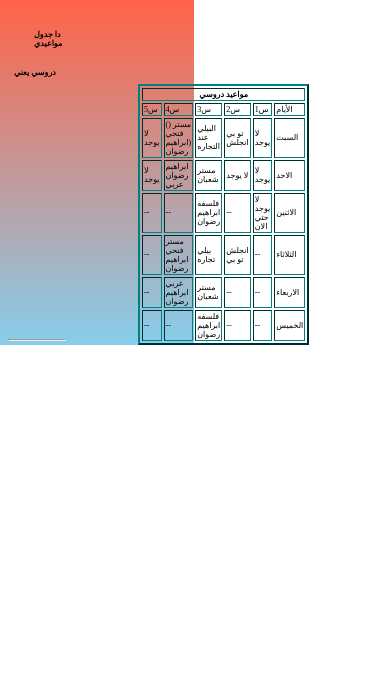
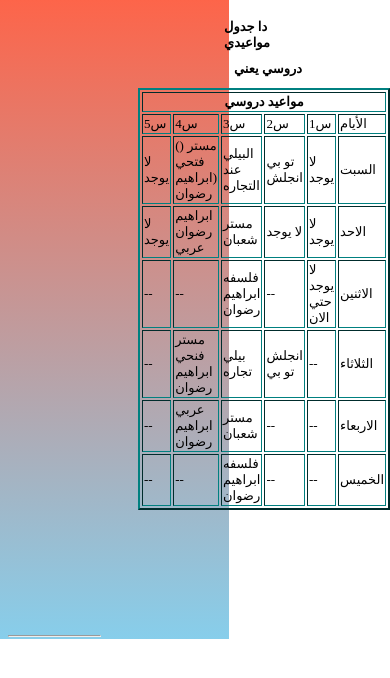
Before and after one commit to jhgtgt800-cpu/tb1, a plain HTML site: page index.html in a window 390 px wide. Drawn offline with Linux system fonts and the light colour scheme.

Commit message:
Add files via upload

```diff
--- a/tb.css
+++ b/tb.css
@@ -47,21 +47,26 @@ h2{
     margin-left: 1%;
 }
 *{
-    font-size: 8px;
+    font-size: 13px;
     width: 7rem;
 
 }
 h1{
-    margin: 20px;
+    margin-left: 200px;
 }
 .tb1 table{
+
     margin-left: 140px;
 }
 .container{
-     height: 100%;
+    min-width: 98%;
+    min-height: 99%;
+    max-height: 100%;
      max-width: 100%;
 margin-top: -20px;
     }
 
-
+h2{
+    margin-left: 210px;
 }
+}
```
